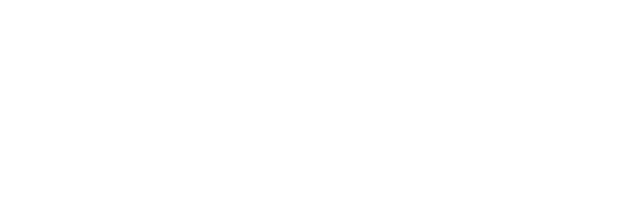
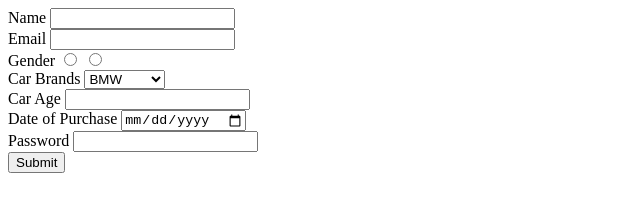
Before and after one commit to acciojob/car-insurance-form-anjalireddy25, a website: page main.html in a window 1280 px wide. Shown: the whole page, without its empty margins (0-640 px from the left). Drawn offline with Linux system fonts and the light colour scheme.

Commit message:
created a submission

```diff
--- a/main.html
+++ b/main.html
@@ -8,6 +8,28 @@
 
 <body>
 	<!-- the entire body must be written by student -->
+	<form method="post">
+		<label for="name">Name</label>
+		<input type="text" id="name" required><br>
+		<label for="email">Email</label>
+		<input type="email" id="email" required><br>
+		<label for="female" for="male">Gender</label>
+		<input type="radio" name="gender" id="male" required>
+		<input type="radio" name="gender" id="female" required><br>
+		<label for="cars">Car Brands</label>
+		<select id="cars">
+			<option value="BMW">BMW</option>
+			<option value="Audi">Audi</option>
+			<option value="Mercedez">Mercedes</option>
+		</select><br>
+		<label for="carage">Car Age</label>
+		<input type="number" id="carage" required><br>
+		<label for="dop">Date of Purchase</label>
+		<input type="date" id="dop" required><br>
+		<label for="password">Password</label>
+		<input type="password" id="password" required><br>
+		<button type="submit">Submit</button>
+	</form>
     <script type="text/javascript" src="./script.js">
 </script>
 
```
